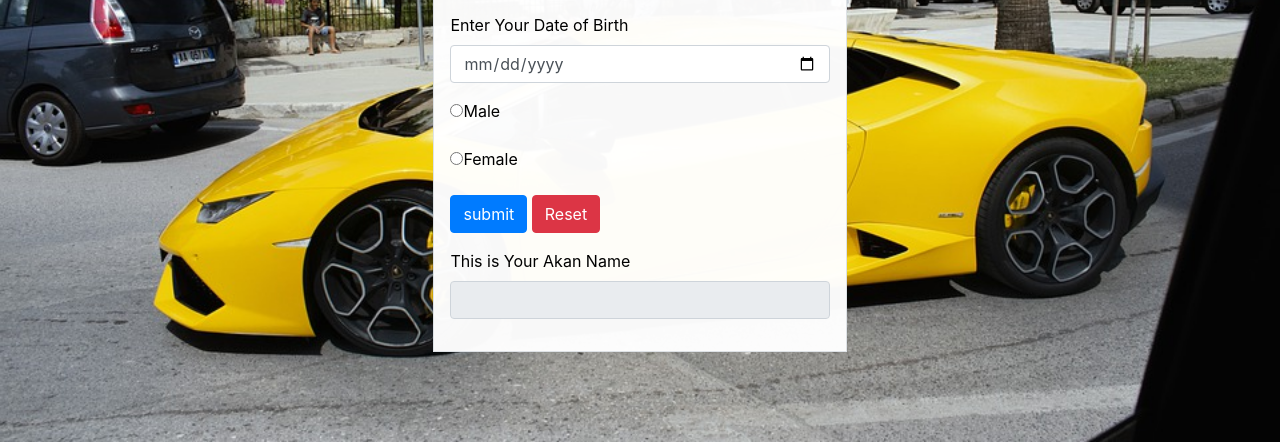
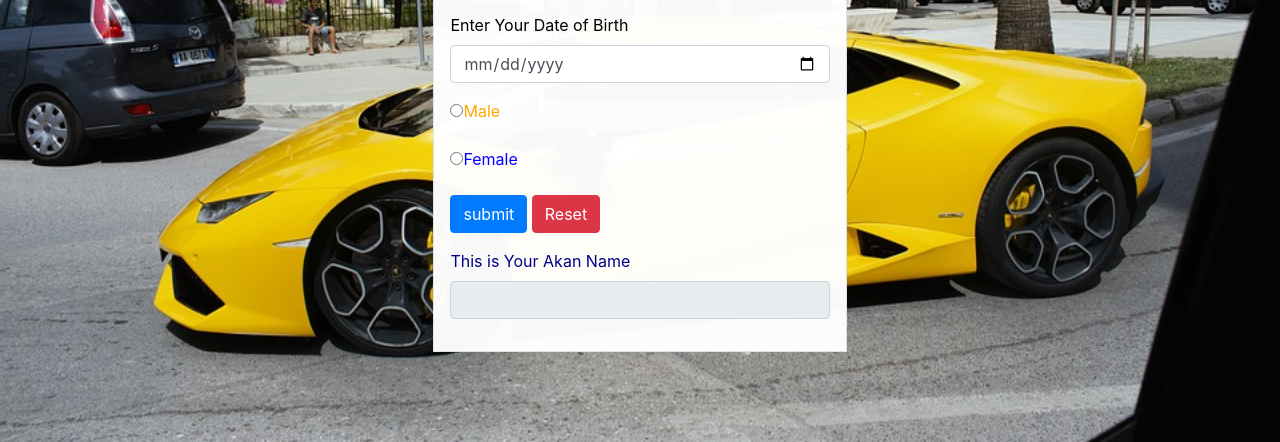
Before and after one commit to DENNIS954/portfolio, a plain HTML site: page index.html in a window 1280 px wide. Shown: the part 358-800 px from the top of the page. Drawn offline with Linux system fonts and the light colour scheme.

Commit message:
another classes aded

```diff
--- a/index.html
+++ b/index.html
@@ -26,20 +26,20 @@
               <label for="date">Enter Your Date of Birth</label>
                <input type="date" class="form-control" id="date">
             </div>
-            <div class="form-group">
-                <label for="male"> <input name="name" type="radio" id="gender" onclick="passGender('M')">Male</label>
+            <div class="form-group vel">
+                <label for="male"> <input name="gender" type="radio" id="male" onclick="passGender('M')">Male</label>
             </div>
-            <div class="form-group">
-                <label for="female"> <input name="name" type="radio" id="gender" onclick="passGender('F')">Female</label>
+            <div class="form-group er">
+                <label for="female"> <input name="gender" type="radio" id="female" onclick="passGender('F')">Female</label>
             </div>
             <div class="form-group">
                 <input type="submit" value="submit" onclick="submit()" class="btn btn-primary">
                 <input type="reset" class="btn btn-danger">
             </div>
-            <div class="form-group">
+            <div class="form-group rik">
                 <label for="Akan">This is Your Akan Name</label>
                 <input type="text" class="form-control" name="" id="Akan" disabled>
-            </div>
-                                </form>
+            </di>
+        </form>
 </body>
 </html>
--- a/style.css
+++ b/style.css
@@ -22,3 +22,13 @@ H3 {
 .will {
     background: rgba(255, 255, 255, 0.315);
 }
+.vel {
+    color: orange;
+    background: rgba(255, 255, 255, 0.315);
+}
+.er {
+    color: blue;
+}
+.rik {
+color: darkblue;
+}
```
Also changed, not shown: static/js/script.js (line endings or trailing spaces).
